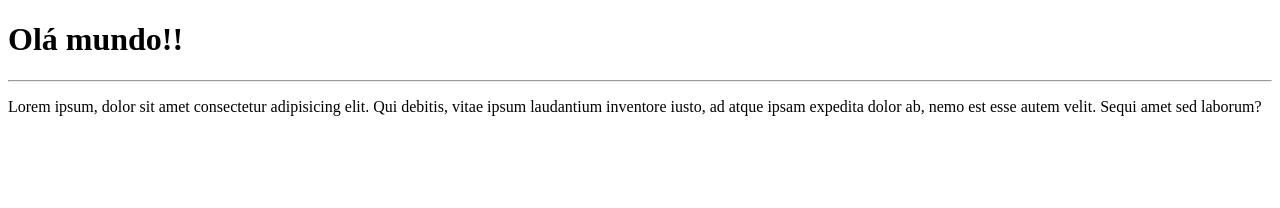
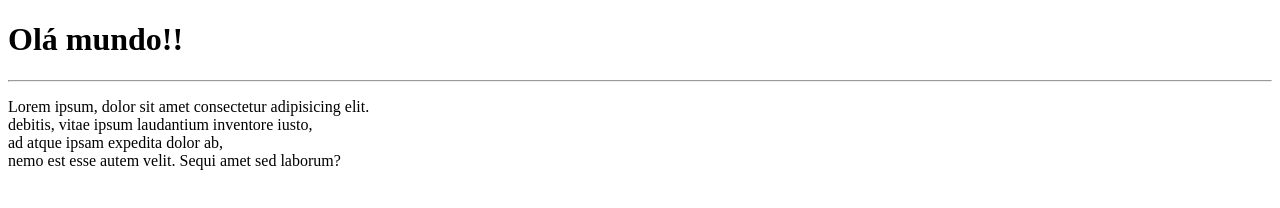
Before and after one commit to grasian/ProjetoHtml, a plain HTML site: page Exemplo de Site/index.html in a window 1280 px wide. Drawn offline with Linux system fonts and the light colour scheme.

Commit message:
Quebramento de Linha!
Coloquei um quebramento de linha!

```diff
--- a/Exemplo de Site/index.html
+++ b/Exemplo de Site/index.html
@@ -8,7 +8,7 @@
 <body>
 <h1>Olá mundo!!</h1>
 <hr>
-<p>Lorem ipsum, dolor sit amet consectetur adipisicing elit. Qui debitis, vitae ipsum laudantium inventore iusto, ad atque ipsam expedita dolor ab, nemo est esse autem velit. Sequi amet sed laborum?</p>
+<p>Lorem ipsum, dolor sit amet consectetur adipisicing elit. <br> debitis, vitae ipsum laudantium inventore iusto, <br>ad atque ipsam expedita dolor ab, <br>nemo est esse autem velit. Sequi amet sed laborum?</p>
 
 </body>
 </html>
```
